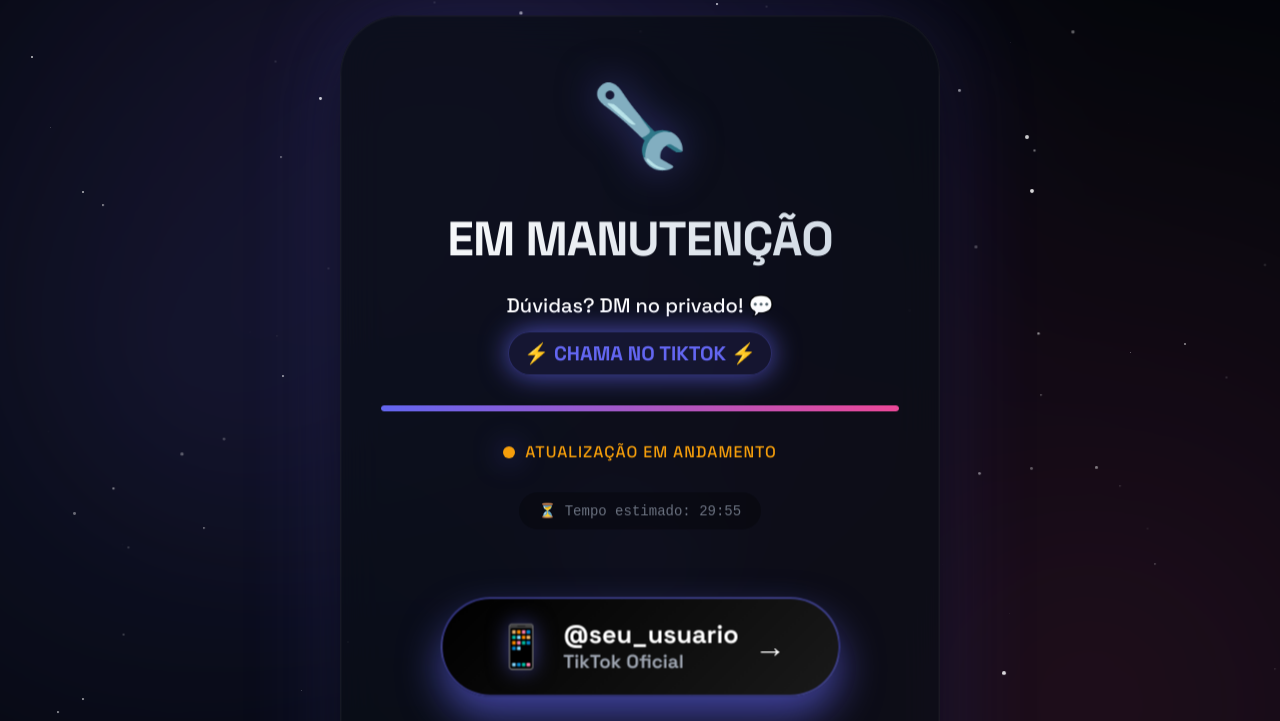
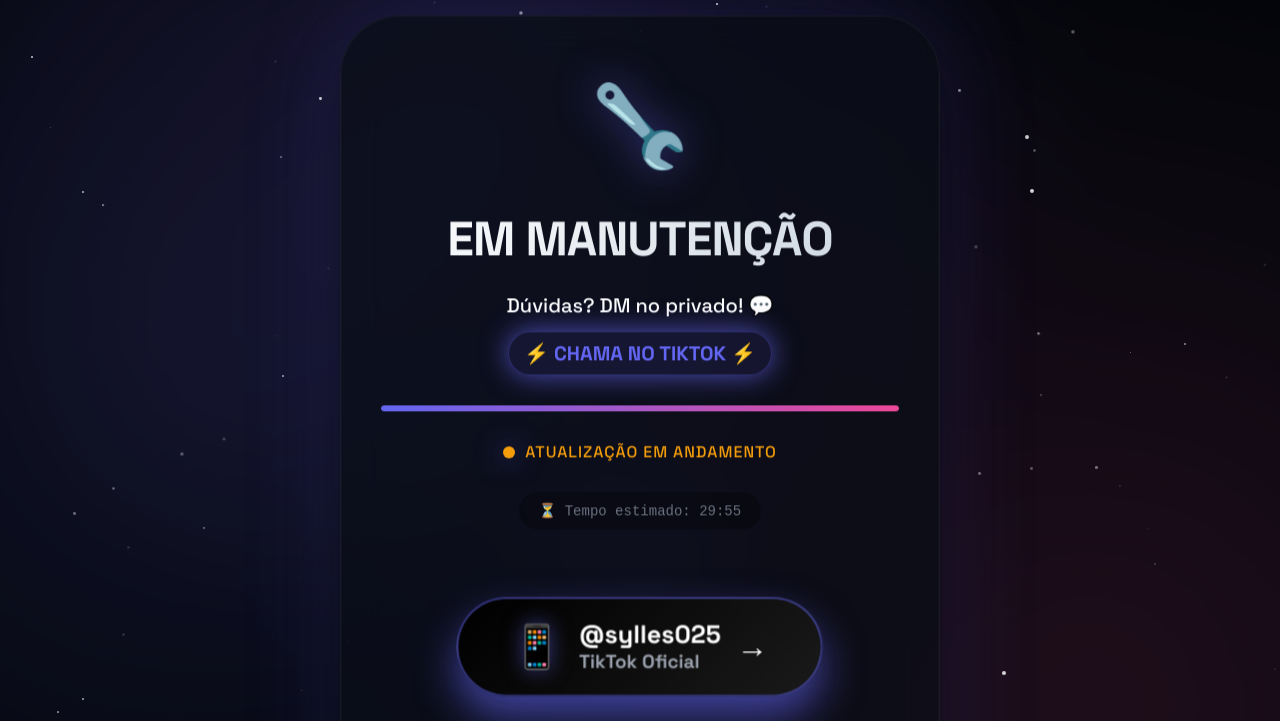
Before and after one commit to Drucadb/aurora, a plain HTML site: page index.html in a window 1280 px wide. Shown: the top 721 px of the page. Drawn offline with Linux system fonts and the light colour scheme.

Commit message:
Update index.html

```diff
--- a/index.html
+++ b/index.html
@@ -452,7 +452,7 @@
                 <a href="https://www.tiktok.com/@sylles025" target="_blank" class="tiktok-button">
                     <span class="tiktok-icon">📱</span>
                     <span class="tiktok-text">
-                        <strong>@seu_usuario</strong>
+                        <strong>@sylles025</strong>
                         <span class="tiktok-handle">TikTok Oficial</span>
                     </span>
                     <span class="arrow-icon">→</span>
```
